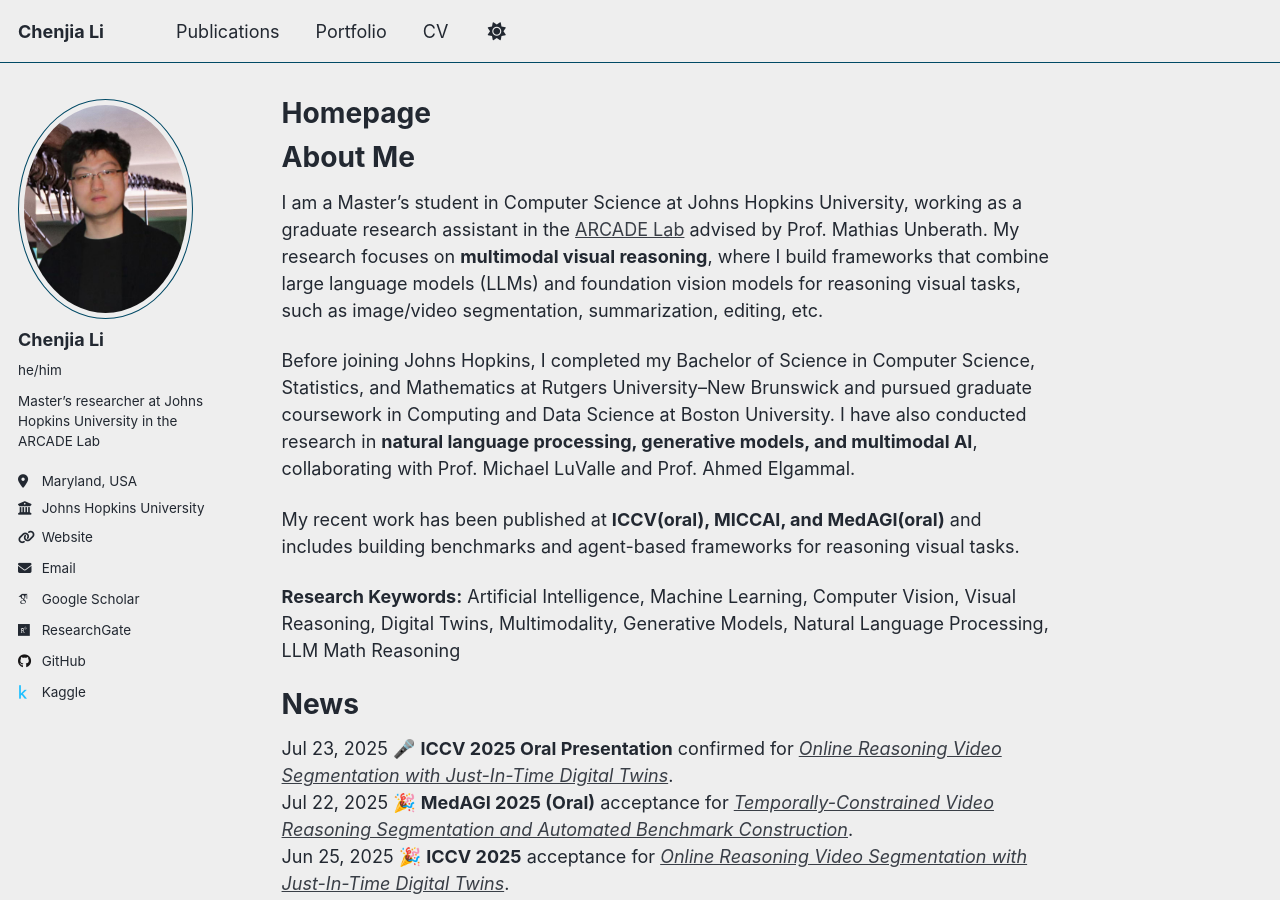
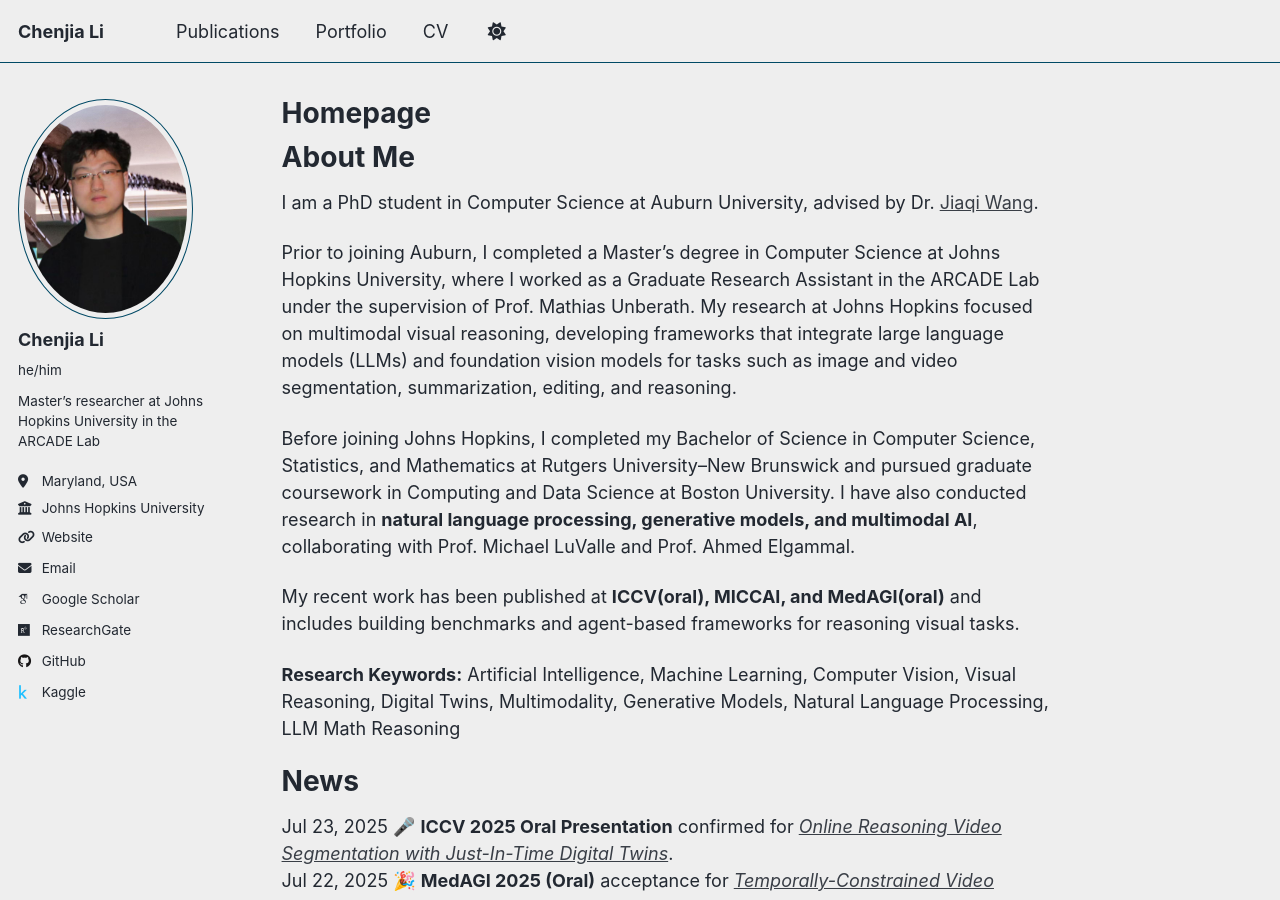
Before and after one commit to ResurrectionV/ResurrectionV.github.io, a Jekyll site: the page built from _pages/about.md, in a window 1280 px wide and 900 px high. Built offline with Jekyll 4.4.1, drawn with Linux system fonts in a browser that asks for light colours; some web fonts are replaced; a script that is not in the unit is left out.

Commit message:
Revise about me section with updated education details
Updated academic background and research focus, including transition to a PhD program and previous educational experiences.

```diff
--- a/_pages/about.md
+++ b/_pages/about.md
@@ -9,7 +9,9 @@ redirect_from:
 
 About Me
 ======
-I am a Master’s student in Computer Science at Johns Hopkins University, working as a graduate research assistant in the [ARCADE Lab](https://arcade.cs.jhu.edu/) advised by Prof. Mathias Unberath. My research focuses on **multimodal visual reasoning**, where I build frameworks that combine large language models (LLMs) and foundation vision models for reasoning visual tasks, such as image/video segmentation, summarization, editing, etc.
+I am a PhD student in Computer Science at Auburn University, advised by Dr. [Jiaqi Wang](https://jackqqwang.github.io/index.html#publications).
+
+Prior to joining Auburn, I completed a Master’s degree in Computer Science at Johns Hopkins University, where I worked as a Graduate Research Assistant in the ARCADE Lab under the supervision of Prof. Mathias Unberath. My research at Johns Hopkins focused on multimodal visual reasoning, developing frameworks that integrate large language models (LLMs) and foundation vision models for tasks such as image and video segmentation, summarization, editing, and reasoning.
 
 Before joining Johns Hopkins, I completed my Bachelor of Science in Computer Science, Statistics, and Mathematics at Rutgers University–New Brunswick and pursued graduate coursework in Computing and Data Science at Boston University. I have also conducted research in **natural language processing, generative models, and multimodal AI**, collaborating with Prof. Michael LuValle and Prof. Ahmed Elgammal.
 
```
